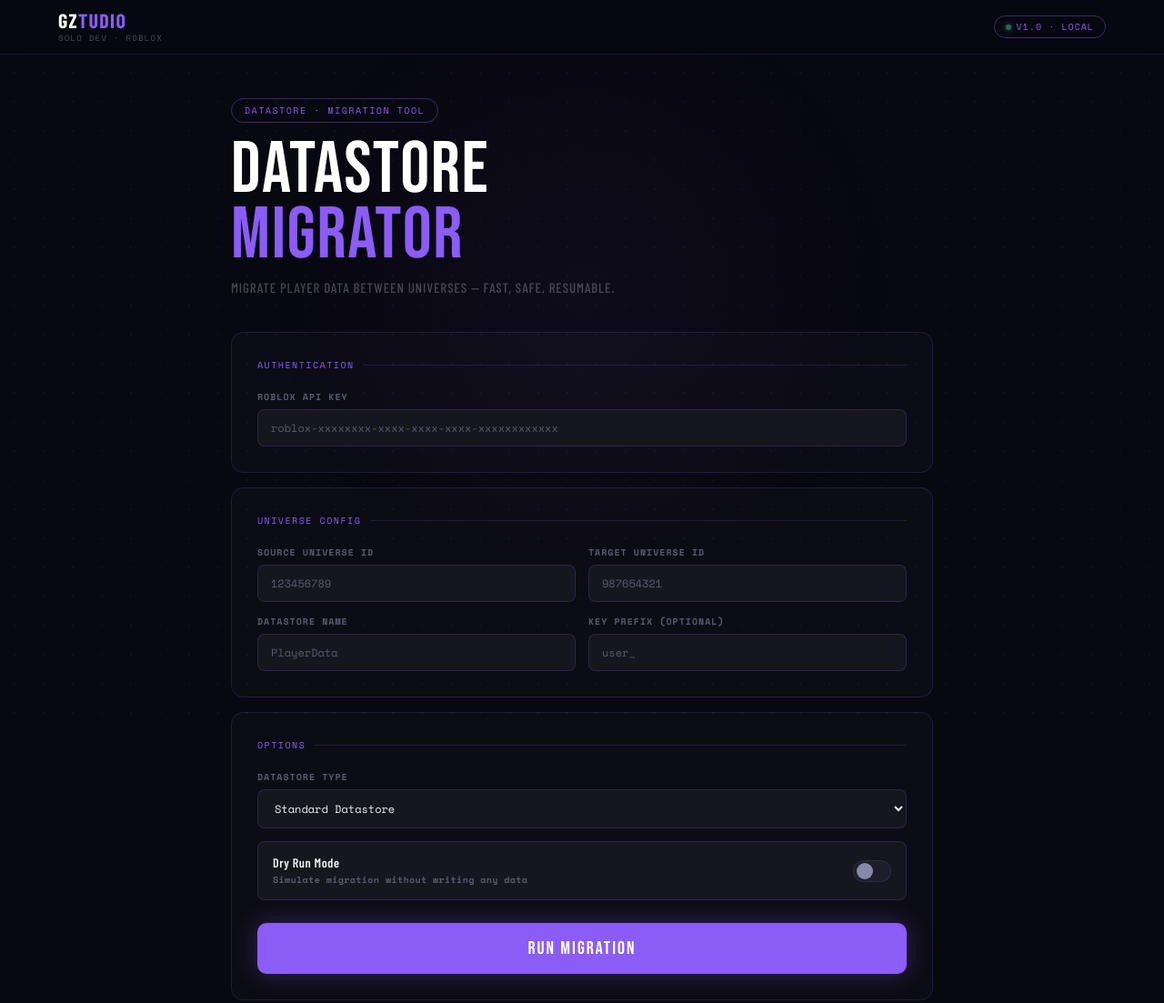
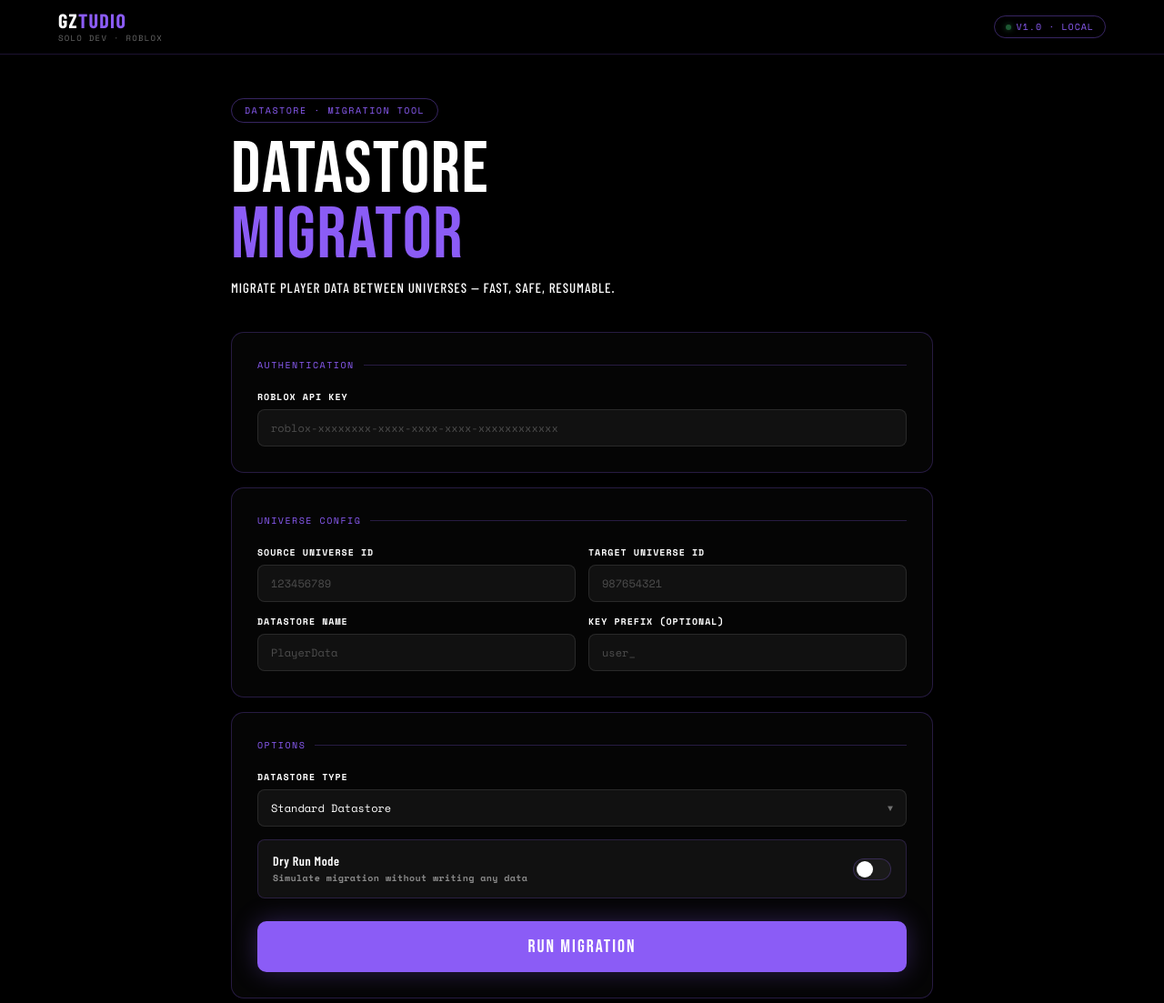
Before and after one commit to GZtudio-Dev/Roblox-Datastore-Migrate, a plain HTML site: page templates/index.html in a window 1280 px wide. Shown: the top 1103 px of the page at 91% size. Drawn offline with nearby package versions, Linux system fonts and the light colour scheme.

Commit message:
Update GUI

```diff
--- a/templates/index.html
+++ b/templates/index.html
@@ -9,20 +9,20 @@
 <link href="https://fonts.googleapis.com/css2?family=Bebas+Neue&family=Barlow+Condensed:wght@400;500;600;700&family=Space+Mono:wght@400;700&display=swap" rel="stylesheet">
 <style>
   :root {
-    --bg:       #080810;
-    --surface:  #0f0f1a;
-    --surface2: #16161e;
-    --surface3: #1e1e28;
-    --border:   rgba(139,92,246,0.18);
-    --border2:  rgba(139,92,246,0.08);
+    --bg:       #000000;
+    --surface:  #0a0a0a;
+    --surface2: #111111;
+    --surface3: #1a1a1a;
+    --border:   rgba(139,92,246,0.25);
+    --border2:  rgba(139,92,246,0.12);
     --accent:   #8b5cf6;
     --accent-h: #9585ff;
-    --green:    #6af7c8;
-    --red:      #f76a8f;
-    --yellow:   #f7c96a;
-    --text:     #eeeef5;
-    --muted:    #5a5a72;
-    --dim:      #8888a8;
+    --green:    #4ade80;
+    --red:      #f87171;
+    --yellow:   #fbbf24;
+    --text:     #ffffff;
+    --muted:    #ffffff;
+    --dim:      #ffffff;
   }
 
   *, *::before, *::after { box-sizing: border-box; margin: 0; padding: 0; }
@@ -35,44 +35,23 @@
     overflow-x: hidden;
   }
 
-  body::before {
-    content: '';
-    position: fixed; inset: 0;
-    background-image: radial-gradient(rgba(139,92,246,0.08) 1px, transparent 1px);
-    background-size: 32px 32px;
-    pointer-events: none;
-    z-index: 0;
-  }
-
-  body::after {
-    content: '';
-    position: fixed;
-    top: 40%; left: 50%;
-    transform: translate(-50%, -50%);
-    width: 700px; height: 700px;
-    background: radial-gradient(circle, rgba(139,92,246,0.05) 0%, transparent 70%);
-    pointer-events: none;
-    z-index: 0;
-  }
-
   /* NAVBAR */
   .gz-nav {
     position: relative; z-index: 100;
-    background: rgba(8,8,16,0.85);
-    backdrop-filter: blur(12px);
-    border-bottom: 0.5px solid var(--border);
+    background: #000000;
+    border-bottom: 1px solid rgba(139,92,246,0.2);
     padding: 0 4rem; height: 60px;
     display: flex; align-items: center; justify-content: space-between;
   }
   .gz-logo { display: flex; flex-direction: column; gap: 2px; text-decoration: none; }
   .gz-logo-name { font-family: 'Barlow Condensed', sans-serif; font-size: 22px; font-weight: 700; color: #fff; letter-spacing: 0.06em; line-height: 1; text-transform: uppercase; }
   .gz-logo-name span { color: var(--accent); }
-  .gz-logo-sub { font-size: 9px; color: rgba(255,255,255,0.28); letter-spacing: 0.14em; font-family: 'Space Mono', monospace; text-transform: uppercase; }
+  .gz-logo-sub { font-size: 9px; color: #ffffff; letter-spacing: 0.14em; font-family: 'Space Mono', monospace; text-transform: uppercase; opacity: 0.4; }
   .gz-nav-badge {
     font-family: 'Space Mono', monospace;
     font-size: 10px; letter-spacing: 0.1em;
     color: var(--accent);
-    border: 0.5px solid rgba(139,92,246,0.4);
+    border: 1px solid rgba(139,92,246,0.4);
     border-radius: 999px;
     padding: 4px 12px;
     text-transform: uppercase;
@@ -117,7 +96,7 @@
   header p {
     font-family: 'Barlow Condensed', sans-serif;
     font-size: 15px; font-weight: 500;
-    color: rgba(255,255,255,0.25);
+    color: #ffffff;
     letter-spacing: 0.06em;
     text-transform: uppercase;
   }
@@ -154,28 +133,69 @@
   label {
     font-family: 'Space Mono', monospace;
     font-size: 10px; font-weight: 700;
-    color: var(--muted);
+    color: #ffffff;
     letter-spacing: 0.1em;
     text-transform: uppercase;
   }
-  input, select {
+  input {
     background: var(--surface2);
-    border: 0.5px solid rgba(139,92,246,0.2);
+    border: 1px solid rgba(255,255,255,0.1);
     border-radius: 8px;
     padding: 11px 14px;
-    color: var(--text);
+    color: #ffffff;
     font-family: 'Space Mono', monospace;
     font-size: 12px;
     outline: none;
     transition: border-color .2s, box-shadow .2s;
     width: 100%;
   }
-  input:focus, select:focus {
+  input:focus {
     border-color: var(--accent);
-    box-shadow: 0 0 0 3px rgba(139,92,246,0.1);
+    box-shadow: 0 0 0 3px rgba(139,92,246,0.15);
   }
-  input::placeholder { color: var(--muted); }
-  select option { background: var(--surface2); }
+  input::placeholder { color: rgba(255,255,255,0.25); }
+
+  /* CUSTOM SELECT */
+  .custom-select { position: relative; }
+  .custom-select-trigger {
+    background: var(--surface2);
+    border: 1px solid rgba(255,255,255,0.1);
+    border-radius: 8px;
+    padding: 11px 14px;
+    color: #ffffff;
+    font-family: 'Space Mono', monospace;
+    font-size: 12px;
+    cursor: pointer;
+    display: flex; align-items: center; justify-content: space-between;
+    transition: border-color .2s;
+    user-select: none;
+  }
+  .custom-select-trigger:hover { border-color: rgba(139,92,246,0.4); }
+  .custom-select-trigger.open { border-color: var(--accent); box-shadow: 0 0 0 3px rgba(139,92,246,0.15); }
+  .custom-select-arrow { transition: transform .2s; color: rgba(255,255,255,0.4); font-size: 10px; }
+  .custom-select-trigger.open .custom-select-arrow { transform: rotate(180deg); }
+  .custom-select-dropdown {
+    position: absolute; top: calc(100% + 6px); left: 0; right: 0;
+    background: #1a1a1a;
+    border: 1px solid rgba(139,92,246,0.3);
+    border-radius: 8px;
+    overflow: hidden;
+    z-index: 100;
+    display: none;
+    box-shadow: 0 8px 24px rgba(0,0,0,0.5);
+  }
+  .custom-select-dropdown.open { display: block; }
+  .custom-select-option {
+    padding: 12px 14px;
+    font-family: 'Space Mono', monospace;
+    font-size: 12px;
+    color: #ffffff;
+    cursor: pointer;
+    transition: background .15s, color .15s;
+  }
+  .custom-select-option:hover { background: rgba(139,92,246,0.15); color: #ffffff; }
+  .custom-select-option.selected { color: var(--accent); }
+  select { display: none; }
 
   /* TOGGLE */
   .toggle-row {
@@ -186,7 +206,7 @@
     padding: 14px 16px;
   }
   .toggle-label { font-size: 14px; font-weight: 600; color: var(--text); letter-spacing: 0.04em; }
-  .toggle-label small { display: block; font-family: 'Space Mono', monospace; font-size: 10px; color: var(--muted); margin-top: 3px; letter-spacing: 0.04em; }
+  .toggle-label small { display: block; font-family: 'Space Mono', monospace; font-size: 10px; color: rgba(255,255,255,0.5); margin-top: 3px; letter-spacing: 0.04em; }
   .switch { position: relative; width: 42px; height: 24px; flex-shrink: 0; }
   .switch input { opacity: 0; width: 0; height: 0; }
   .slider { position: absolute; inset: 0; background: var(--surface3); border-radius: 99px; cursor: pointer; transition: background .2s; border: 0.5px solid var(--border); }
@@ -274,8 +294,8 @@
     display: flex; align-items: center; justify-content: space-between;
     margin-top: 40px;
   }
-  .gz-footer-copy { font-size: 11px; font-family: 'Space Mono', monospace; color: rgba(255,255,255,0.1); letter-spacing: 0.06em; }
-  .gz-footer a { font-size: 11px; font-family: 'Space Mono', monospace; color: var(--accent); text-decoration: none; letter-spacing: 0.06em; opacity: 0.6; transition: opacity .2s; }
+  .gz-footer-copy { font-size: 11px; font-family: 'Space Mono', monospace; color: rgba(255,255,255,0.3); letter-spacing: 0.06em; }
+  .gz-footer a { font-size: 11px; font-family: 'Space Mono', monospace; color: var(--accent); text-decoration: none; letter-spacing: 0.06em; opacity: 0.8; transition: opacity .2s; }
   .gz-footer a:hover { opacity: 1; }
 
   @keyframes fadeDown { from { opacity:0; transform:translateY(-16px); } to { opacity:1; transform:translateY(0); } }
@@ -345,6 +365,16 @@
     <div class="grid-1">
       <div class="field">
         <label>Datastore Type</label>
+        <div class="custom-select" id="dsTypeSelect">
+          <div class="custom-select-trigger" id="dsTypeTrigger">
+            <span id="dsTypeLabel">Standard Datastore</span>
+            <span class="custom-select-arrow">▼</span>
+          </div>
+          <div class="custom-select-dropdown" id="dsTypeDropdown">
+            <div class="custom-select-option selected" data-value="standard">Standard Datastore</div>
+            <div class="custom-select-option" data-value="ordered">Ordered Datastore</div>
+          </div>
+        </div>
         <select id="datastore_type">
           <option value="standard">Standard Datastore</option>
           <option value="ordered">Ordered Datastore</option>
@@ -472,6 +502,36 @@ function finish() {
   btn.textContent = 'RUN AGAIN';
 }
 
+// Custom select dropdown
+const trigger = document.getElementById('dsTypeTrigger');
+const dropdown = document.getElementById('dsTypeDropdown');
+const label = document.getElementById('dsTypeLabel');
+const select = document.getElementById('datastore_type');
+const options = dropdown.querySelectorAll('.custom-select-option');
+
+trigger.addEventListener('click', () => {
+  trigger.classList.toggle('open');
+  dropdown.classList.toggle('open');
+});
+
+options.forEach(opt => {
+  opt.addEventListener('click', () => {
+    options.forEach(o => o.classList.remove('selected'));
+    opt.classList.add('selected');
+    label.textContent = opt.textContent;
+    select.value = opt.dataset.value;
+    trigger.classList.remove('open');
+    dropdown.classList.remove('open');
+  });
+});
+
+document.addEventListener('click', e => {
+  if (!document.getElementById('dsTypeSelect').contains(e.target)) {
+    trigger.classList.remove('open');
+    dropdown.classList.remove('open');
+  }
+});
+
 // Auto shutdown server kalau browser ditutup
 window.addEventListener('beforeunload', () => {
   navigator.sendBeacon('/shutdown', JSON.stringify({shutdown: true}));
```
Also changed, not shown: 1 other file.
